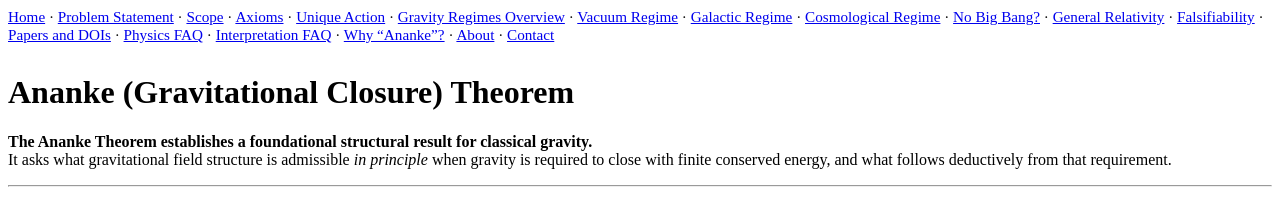
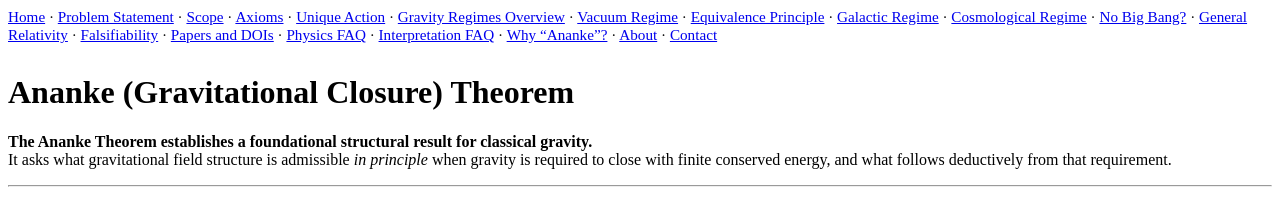
Before and after one commit to ananke-research/ananke-theorem, a Jekyll site: the page built from index.md, in a window 1280 px wide. Shown: the top 201 px of the page. Built offline with Jekyll 4.4.1, drawn with Linux system fonts in a browser that asks for light colours; our own code applies the rules of GitHub Pages for plain Markdown files.

Commit message:
Add link to Equivalence Principle in default layout

```diff
--- a/_layouts/default.html
+++ b/_layouts/default.html
@@ -18,6 +18,7 @@
   <a href="/pages/action/">Unique Action</a> ·
   <a href="/pages/regimes/">Gravity Regimes Overview</a> ·
   <a href="/pages/vacuum/">Vacuum Regime</a> ·
+  <a href="/pages/equivalence-principle/">Equivalence Principle</a> ·
   <a href="/pages/regime-galaxies/">Galactic Regime</a> ·
   <a href="/pages/regime-cosmology/">Cosmological Regime</a> ·
   <a href="/pages/no-big-bang/">No Big Bang?</a> ·
```
